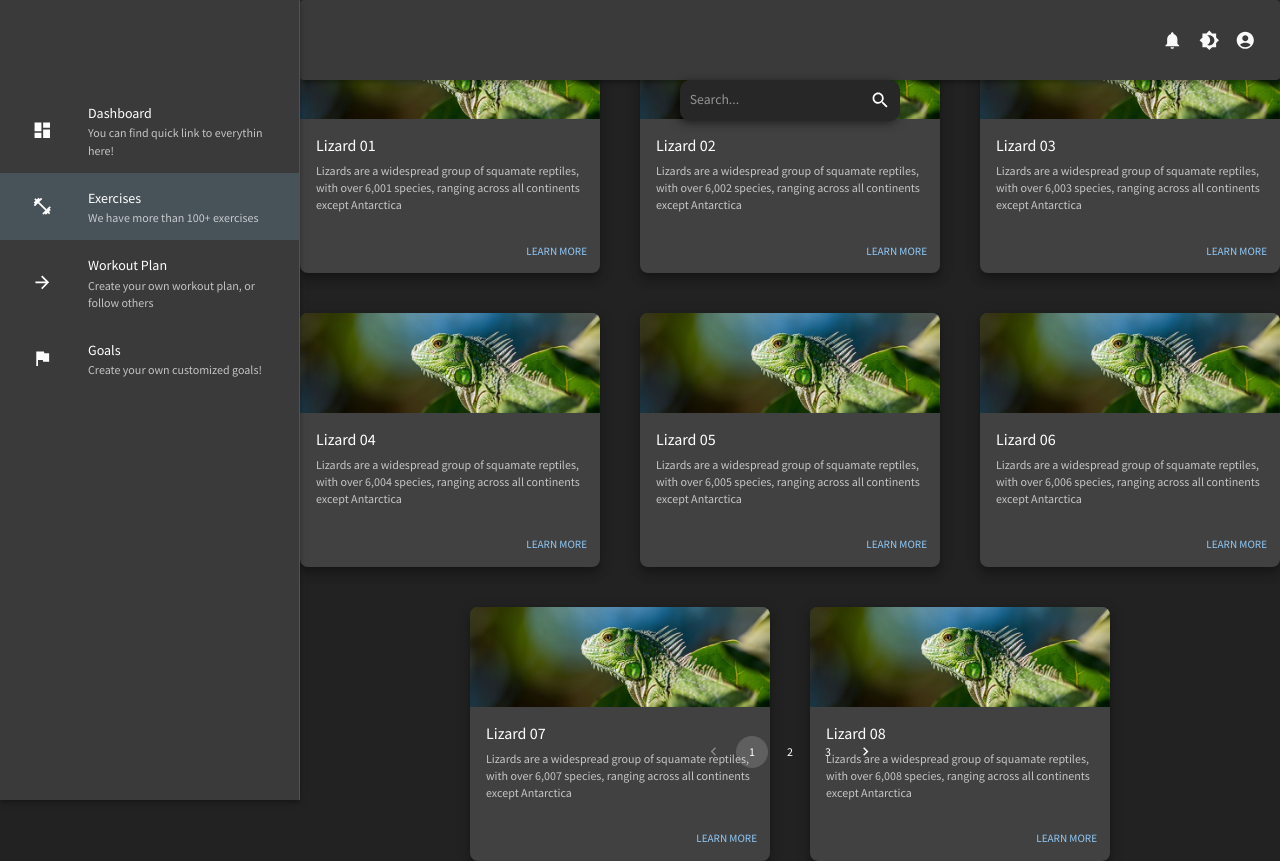
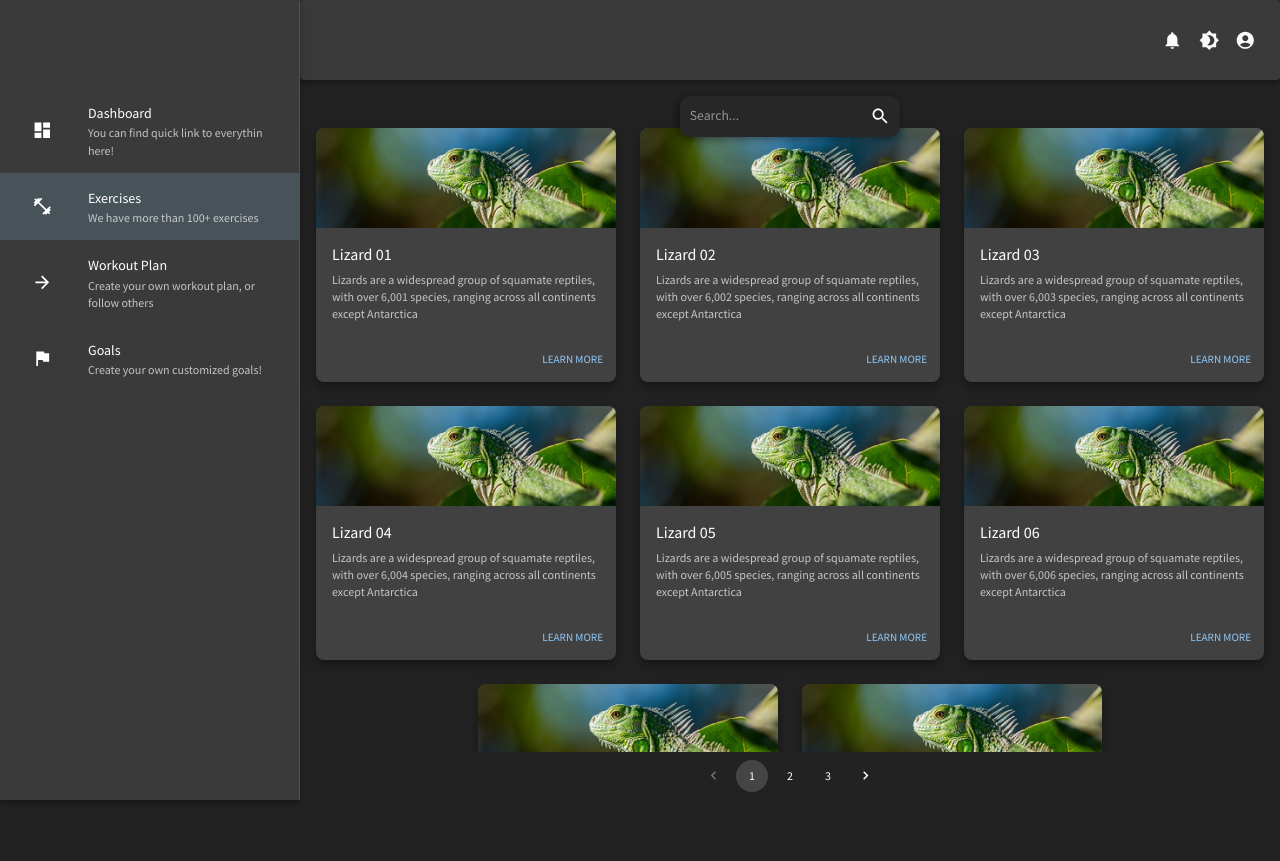
Before and after one commit to NiTR0-CH4RG3R/fitness-app-frontend, a React (Create React App) app: page /exercise/list in a window 1280 px wide. After the commit the page ends 800 px from the top, so only its background shows below. Built offline with nearby package versions, Linux system fonts and the light colour scheme.

Commit message:
Connected the Exercise page to learn more button

```diff
--- a/src/Pages/Exercise/ExerciseList.jsx
+++ b/src/Pages/Exercise/ExerciseList.jsx
@@ -1,4 +1,6 @@
 import { useState } from 'react';
+import { useNavigate } from 'react-router-dom';
+import { AppRoutes } from '../../Data/AppRoutes';
 import Box from '@mui/material/Box';
 import Grid from '@mui/material/Grid';
 import Pagination from '@mui/material/Pagination';
@@ -38,21 +40,38 @@ export default function ExerciseList() {
     // [TODO] : Replace this with a call to the backend
     const exerciseList = sample.slice((page - 1) * cardsPerPage, page * cardsPerPage);
 
+    const navigate = useNavigate();
+
     return (
         <>
             {/* [INFO] Here I have given a very higher value to the zIndex. If we are doing things correctly we should return a value from material ui. Also maybe we should move the zIndex to the SearchBar component. Let's do it if we were to use this in another place*/}
-            <SearchBar outerBoxProps={{ position: 'fixed', top: '10%', zIndex: 2000 }} />
+            <Box
+                position='fixed'
+                top='12%'
+                display='flex'
+                width='100%'
+                height='content-fit'
+                justifyContent='center'
+                alignItems='center'
+                zIndex={1000}
+            >
+                <SearchBar outerBoxProps={{}} />
+            </Box>
 
             <Grid
                 container
-                spacing={5}
+                spacing={3}
                 direction='row'
                 justifyContent='center'
                 alignItems='center'
+                width='100%'
+                height='90%'
+                overflow='auto'
+                xs='auto'
             >
                 {exerciseList.map((card, index) => (
-                    <Grid item xs='auto' key={index}>
-                        <MediaCard title={card.title} image={card.image} description={card.description} />
+                    <Grid item key={index} >
+                        <MediaCard title={card.title} image={card.image} description={card.description} onClick={(e) => { navigate(AppRoutes.exercise.path); }} />
                     </Grid>
                 ))}
                 {/* <Grid item xs={12} sx={{ display: 'flex', justifyContent: 'center', alignItems: 'center' }}>
@@ -66,8 +85,8 @@ export default function ExerciseList() {
                 justifyContent='center'
                 alignItems='center'
                 position='fixed'
-                bottom={0}
-                padding={4}
+                bottom='1%'
+                padding={0}
             >
                 <Pagination page={page} count={pageCount} onChange={(_, p) => { setPage(p); }} />
             </Box>
```
